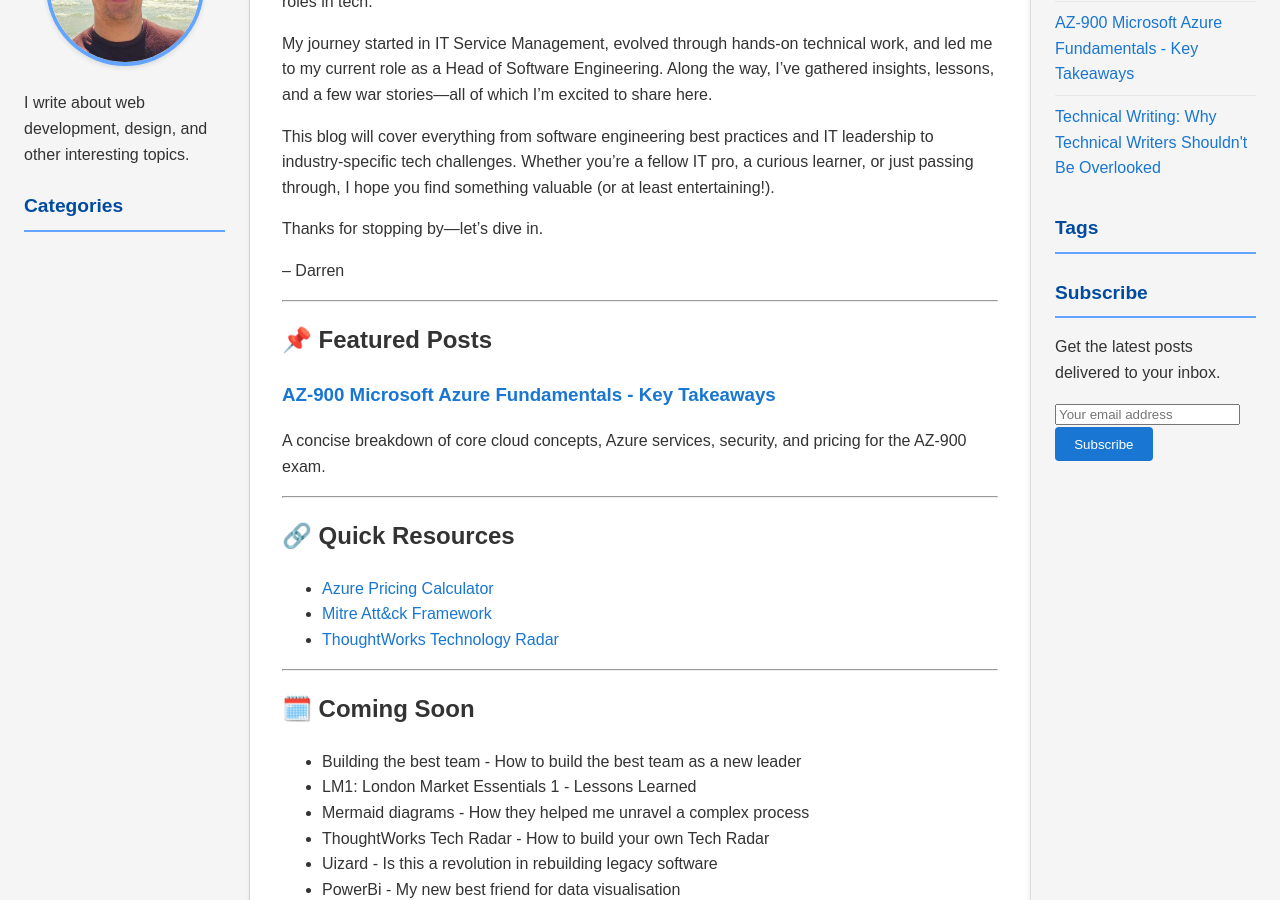
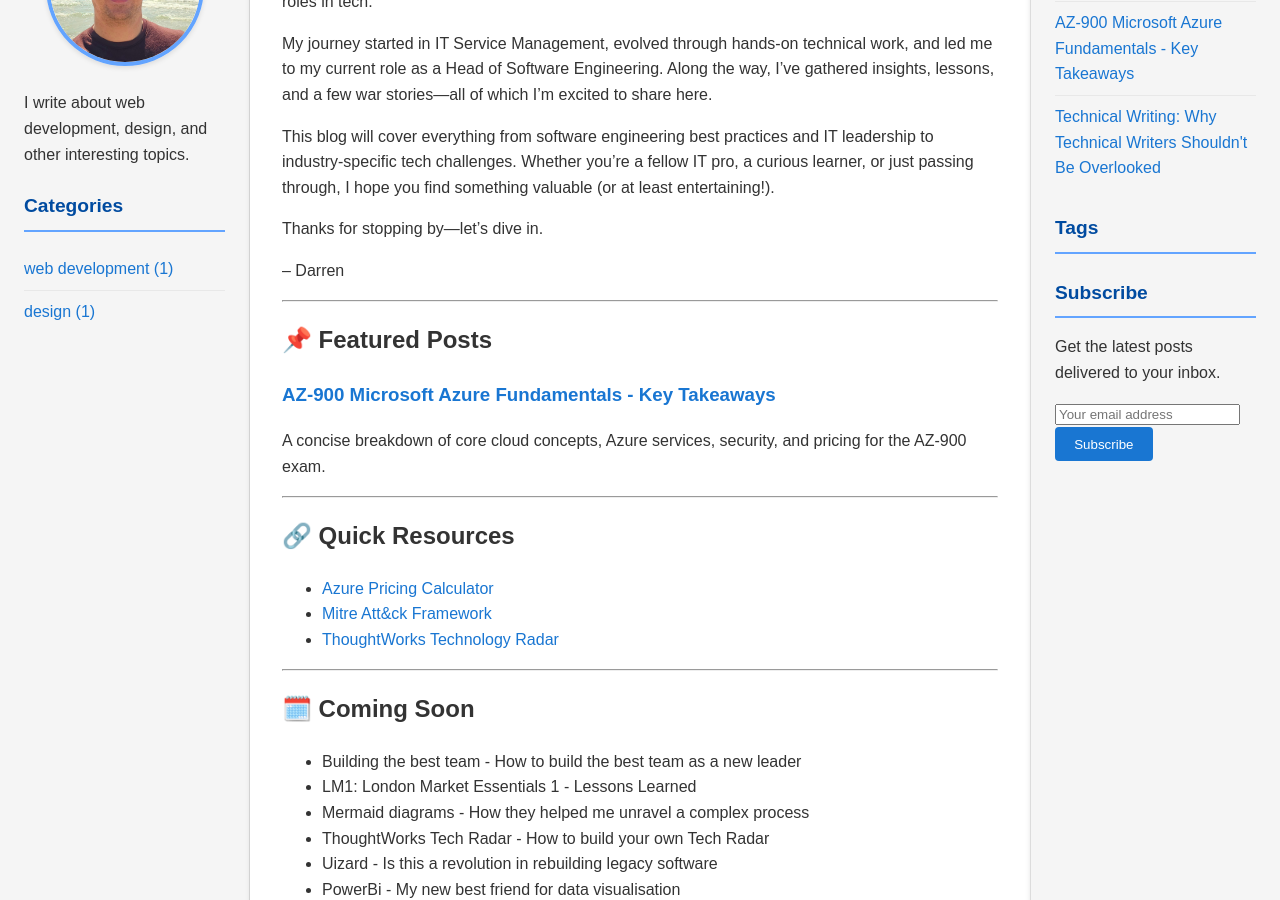
Before and after one commit to dazstaffs/blog, a Jekyll site: the page built from index.md, in a window 1280 px wide and 900 px high, scrolled down 329 px. Built offline with Jekyll 4.4.1, drawn with Linux system fonts in a browser that asks for light colours.

Commit message:
added a post

```diff
--- a/_posts/2024-12-20-TechnicalWriting.md
+++ b/_posts/2024-12-20-TechnicalWriting.md
@@ -2,6 +2,7 @@
 layout: post
 title: "Technical Writing: Why Technical Writers Shouldn't Be Overlooked"
 date: 2024-12-20
+categories: [web development, design]
 ---
 
 Technical writers play a **critical yet often underappreciated** role in software development, product documentation, and knowledge sharing. Their work bridges the gap between complex technical concepts and end-users, ensuring clarity, usability, and accessibility.
```
